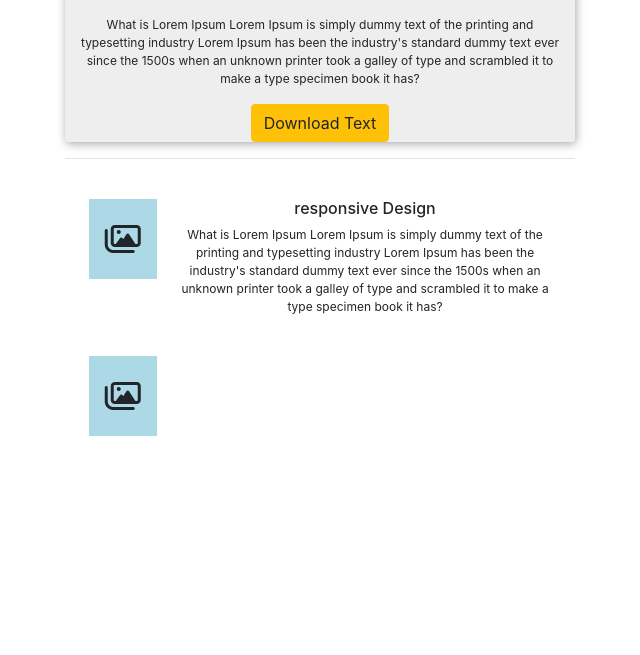
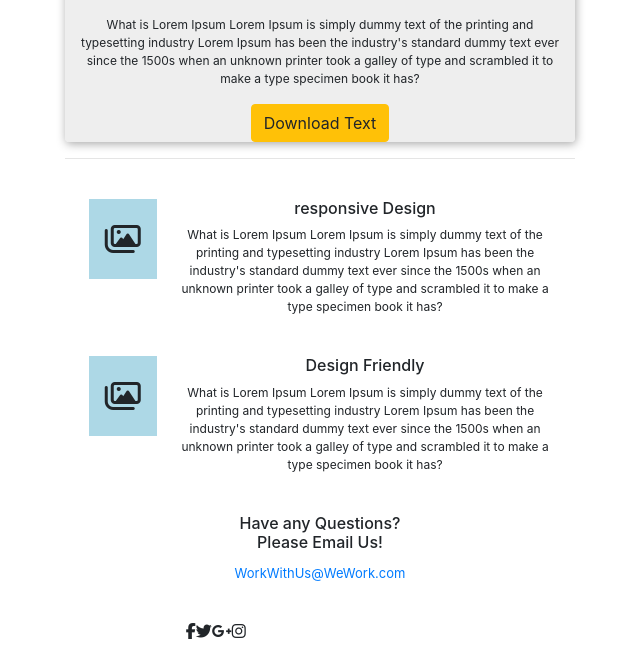
Before and after one commit to AlecDannmayr/Marketing-Email-Campaign, a plain HTML site: page index.html in a window 1280 px wide. Shown: the part 476-1131 px from the top of the page, without its empty margins (320-960 px from the left). Before the commit the page ends 912 px from the top, so only its background shows below. Drawn offline with nearby package versions, Linux system fonts and the light colour scheme.

Commit message:
Font Awsome Icons Added

```diff
--- a/index.html
+++ b/index.html
@@ -55,6 +55,32 @@
                         <div class="far fa-images fa-2x py-4 px-3" style="background-color: lightblue;"></div>
                     </div>
                 </div>
+                <div class="col-md-10">
+                    <div class="px-4">
+                        <h6>Design Friendly</h6>
+                        <p>What is Lorem Ipsum Lorem Ipsum is simply dummy text of the printing and typesetting industry
+                            Lorem Ipsum has been the industry's standard dummy text ever since the 1500s when an unknown
+                            printer took a galley of type and scrambled it to make a type specimen book it has?</p>
+                    </div>
+                </div>
+                <div class="col-md-12 p-4">
+                    <h6>Have any Questions?<br/> Please Email Us!</h6>
+                    <a href="mailto:weworkwithus@WeWork.com" style="font-size:13px;text-decoration:none;">WorkWithUs@WeWork.com</a>
+                </div>
+            </div>
+
+        <div class="row">
+            <div class="col-md-12">
+                <footer style="padding:3% 19%">
+                    <div class="d-flex flex-row px-4">
+                        <i class="fab fa-facebook-f circle"></i>
+                        <i class="fab fa-twitter circle"></i>
+                        <i class="fab fa-google-plus-g circle"></i>
+                        <i class="fab fa-instagram circle"></i>
+
+                    </div>
+                </footer>
+
             </div>
         </div>
     </div>
```
